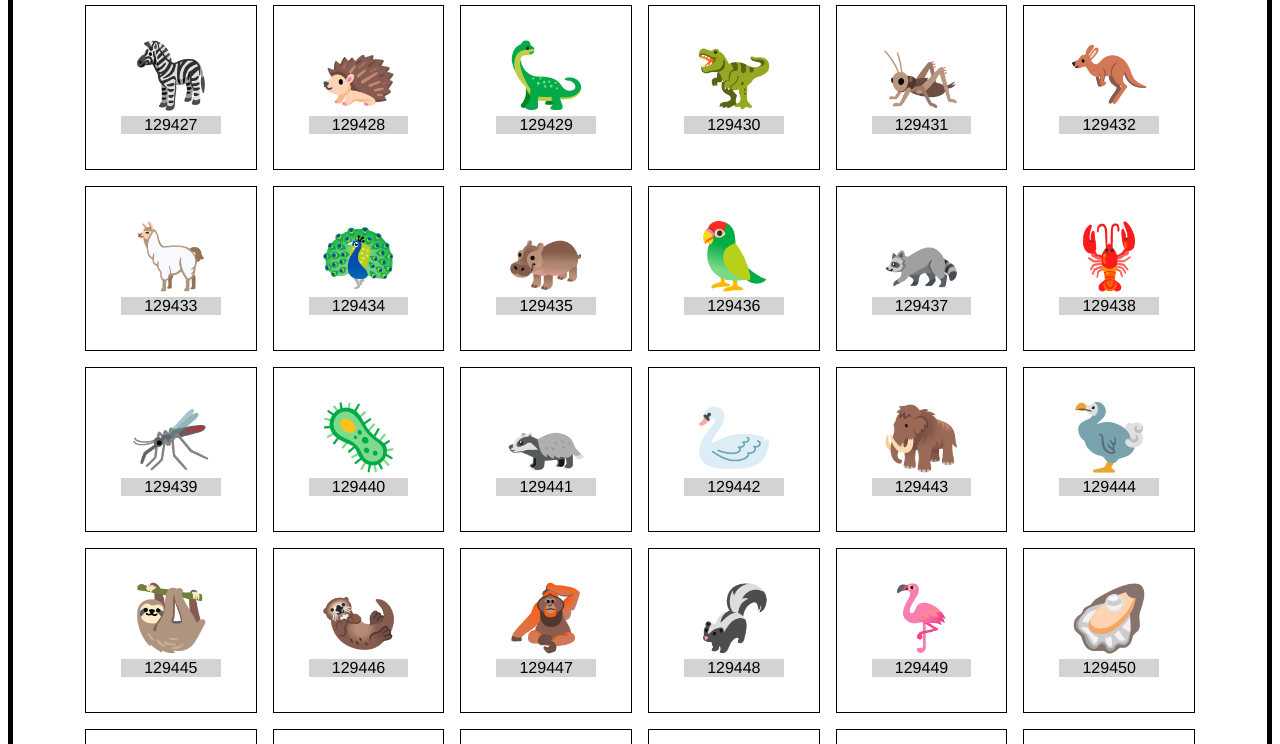
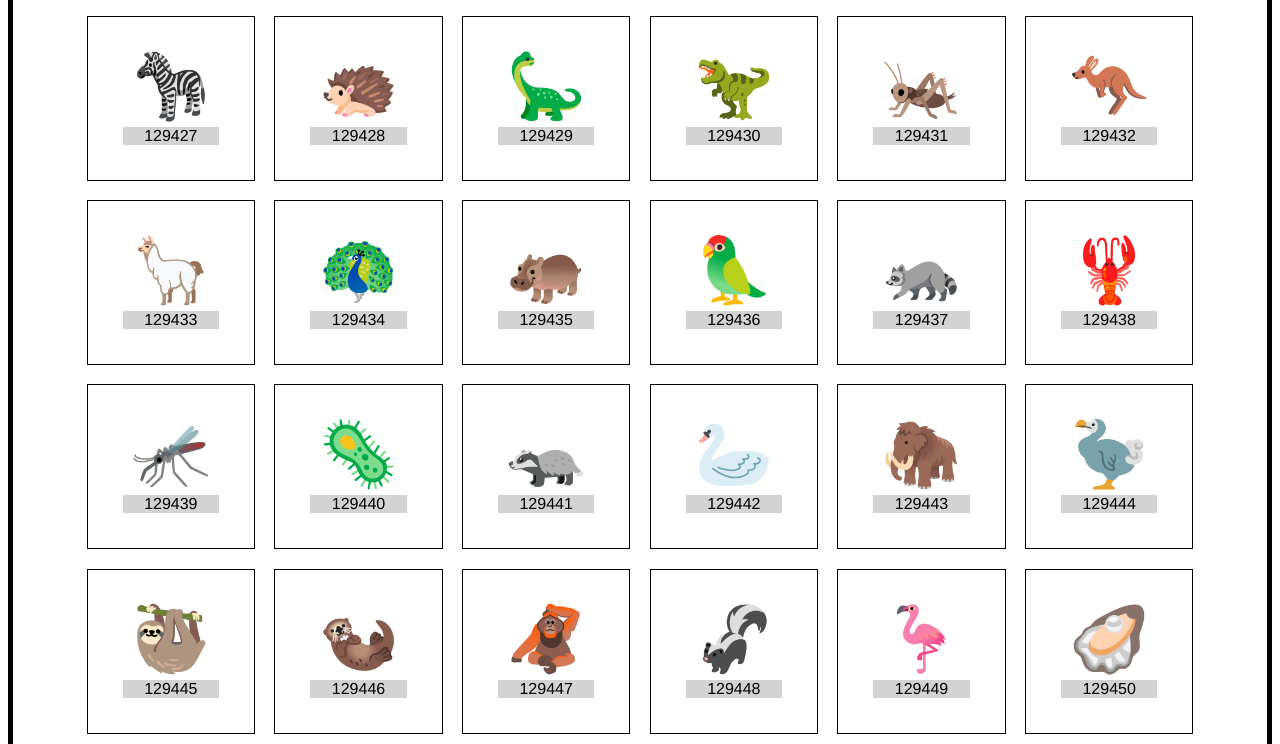
Before and after one commit to hsue0002/mtm6302-exercise-1, a plain HTML site: page mtm6302-exercise-1/index.html in a window 1280 px wide. Shown: the part 703-1447 px from the top of the page. Drawn offline with Linux system fonts and the light colour scheme.

Commit message:
Completes the assignment

```diff
--- a/mtm6302-exercise-1/css/main.css
+++ b/mtm6302-exercise-1/css/main.css
@@ -18,7 +18,7 @@ body {
 .box {
 	border: 1px solid black;
 	text-align: center;
-	margin: 0.5em;
+	margin: 0.6em;
 		padding: 2em;
 }
 
```
